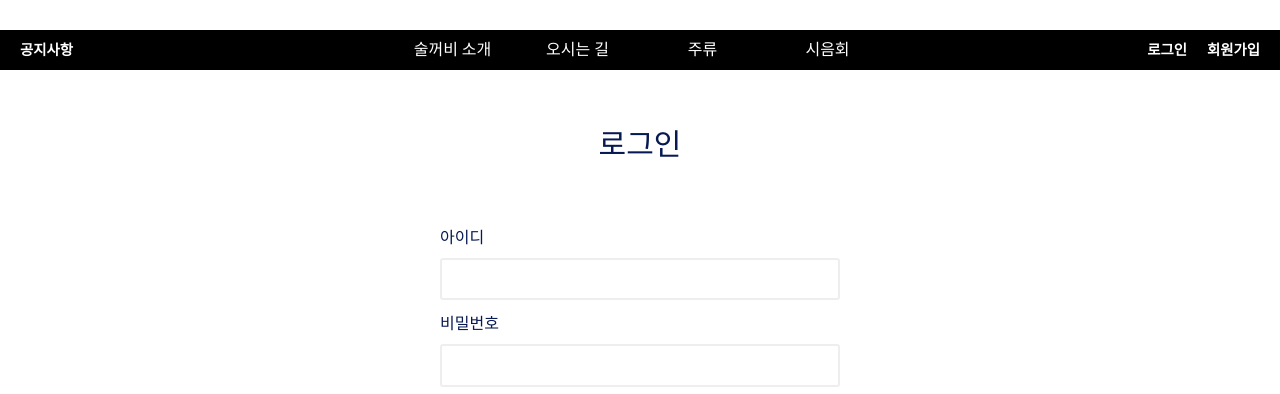
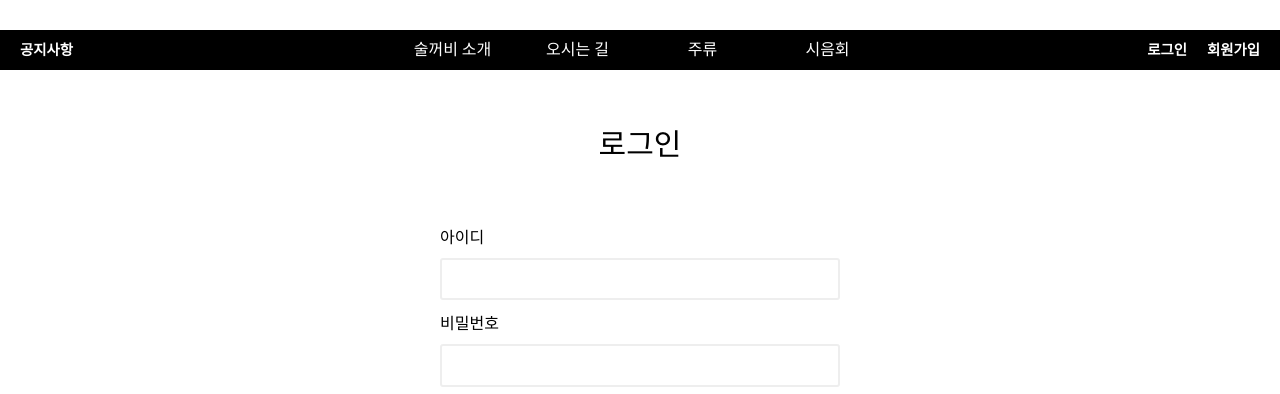
Before and after one commit to Mojitokyk/soolkkerbi_project, a React (Create React App) app in the folder soolkkerbi_project_front/: page /login in a window 1280 px wide. Shown: the part 164-558 px from the top of the page. Built offline with nearby package versions, Linux system fonts and the light colour scheme; the HTML template or start-up script is replaced by a standard one; a web font is replaced by a local one; what quill-image-resize-module-react would draw is missing.

Commit message:
로그인 css 수정

```diff
--- a/soolkkerbi_project_front/src/component/admin/ManageQnaList.js
+++ b/soolkkerbi_project_front/src/component/admin/ManageQnaList.js
@@ -76,7 +76,6 @@ const QnaItem = (props) => {
     navigate("/admin/manageQna/manageQnaView", {
       state: {
         qnaNo: qna.qnaNo,
-        qnaMemberNo: qna.qnaMemberNo,
       },
     });
   };
--- a/soolkkerbi_project_front/src/component/admin/ManageQnaView.js
+++ b/soolkkerbi_project_front/src/component/admin/ManageQnaView.js
@@ -11,7 +11,6 @@ const ManageQnaView = (props) => {
   const member = props.member;
   const location = useLocation();
   const qnaNo = location.state.qnaNo;
-  const qnaMemberNo = location.state.qnaMemberNo;
   const [qna, setQna] = useState({});
   const navigate = useNavigate();
 
--- a/soolkkerbi_project_front/src/component/member/login.css
+++ b/soolkkerbi_project_front/src/component/member/login.css
@@ -1,11 +1,10 @@
-
 .login-wrap {
   width: 400px;
   margin: 0 auto;
 }
 .login-title {
   text-align: center;
-    color: #071952;
+  color: #000000;
   font-family: ns-black;
   font-size: 30px;
   padding: 50px;
@@ -13,10 +12,10 @@
 .input-wrap > label {
   display: block;
   padding: 10px 0px;
-    color: #071952;
+  color: #000000;
   font-family: ns-b;
 }
-  .login-wrap .login{
+.login-wrap .login {
   width: 400px;
 }
 .search-box {
@@ -42,12 +41,15 @@
   text-decoration: underline;
 }
 
-
 .search-box > span {
   font-size: 22px;
   transform: rotate(90deg);
 }
-  .login-btn-box>button {
+.login-btn-box > button {
   margin: 20px 0px;
   font-size: 18px;
 }
+
+.css-1e6y48t-MuiButtonBase-root-MuiButton-root {
+  color: #ff6289;
+}
--- a/soolkkerbi_project_front/src/component/mypage/myQna.css
+++ b/soolkkerbi_project_front/src/component/mypage/myQna.css
@@ -55,7 +55,8 @@
 
 /*공지사항 등록*/
 .qna-frm-wrap {
-  width: 800px;
+  width: 900px;
+  margin: 0 auto;
 }
 .qna-info-tbl {
   width: 100%;
--- a/soolkkerbi_project_front/src/component/util/TextEditor.js
+++ b/soolkkerbi_project_front/src/component/util/TextEditor.js
@@ -99,6 +99,7 @@ const TextEditor = (props) => {
       formats={formats}
       onChange={setData}
       modules={modules}
+      selection={{ start: 0, end: 0 }}
     />
   );
 };
```
Lines whose indentation alone changed are shown as unchanged.
